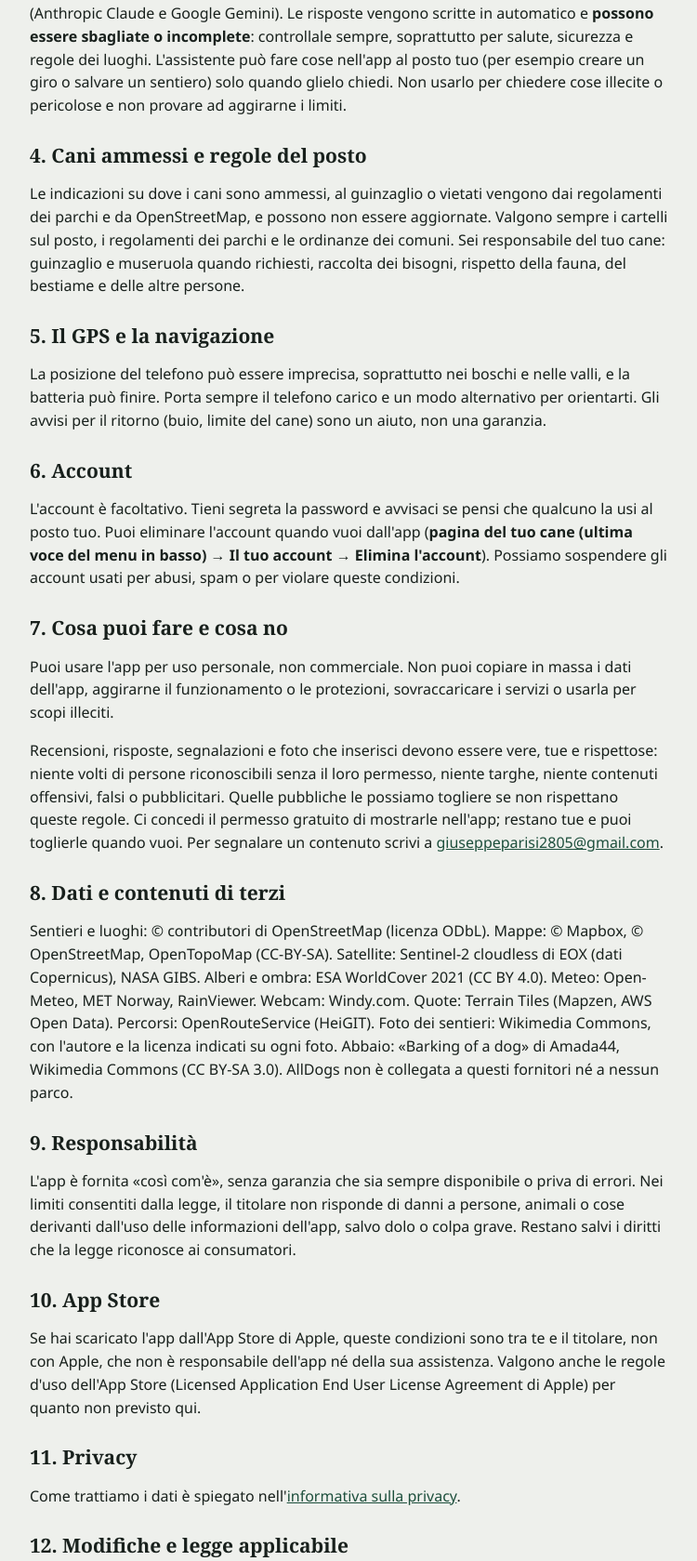
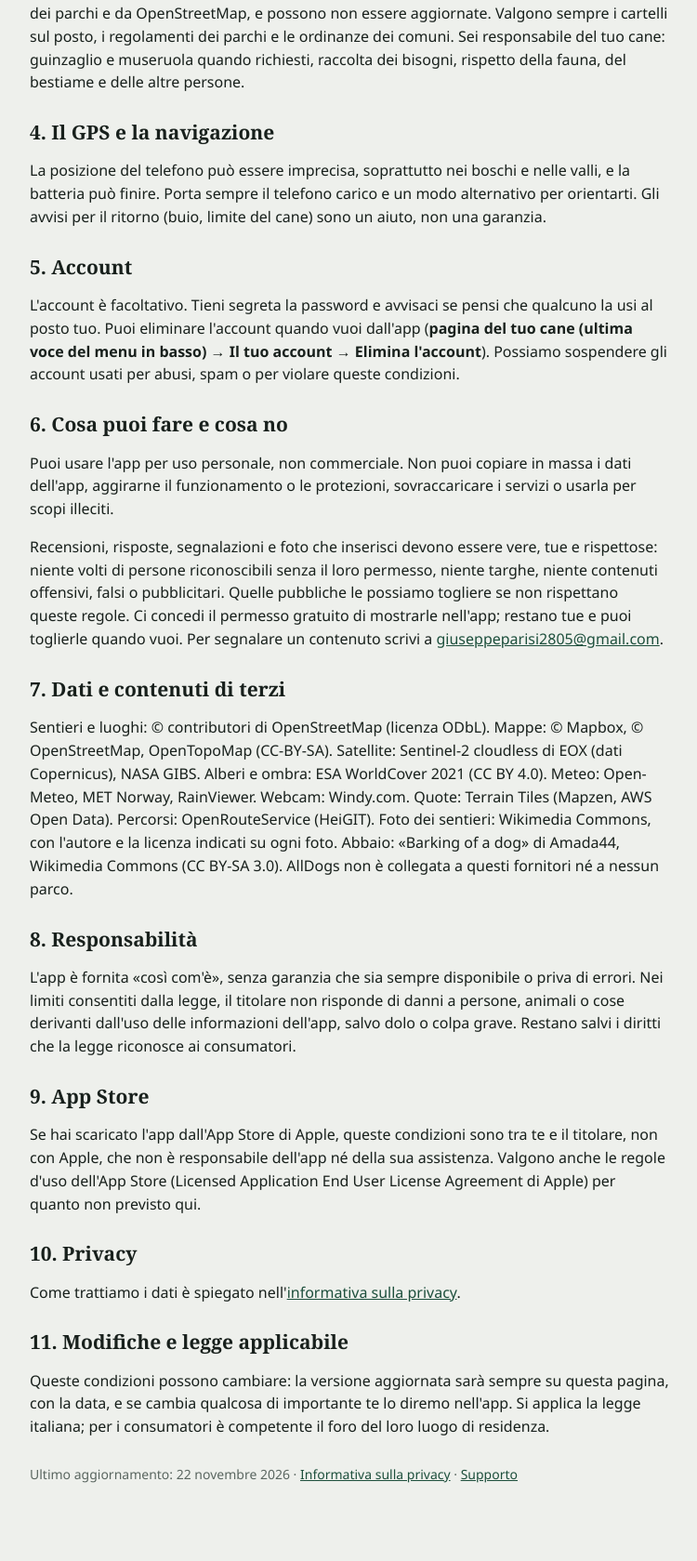
Before and after one commit to parseng/alldogs-app, a plain HTML site: page termini.html in a window 1280 px wide. Shown: the part 760-2439 px from the top of the page at 93% size, without its empty margins (264-1014 px from the left). Drawn offline with Linux system fonts and the light colour scheme.

Commit message:
Aggiornamento del sito pubblico di AllDogs
Co-Authored-By: Claude Opus 5.5 <noreply@anthropic.com>

```diff
--- a/termini.html
+++ b/termini.html
@@ -20,35 +20,32 @@
 <p><b>Decidi sempre tu</b>, sul posto, se partire, continuare o tornare indietro, guardando il tuo cane e il terreno.</p>
 <p><b>L'app non sostituisce il veterinario.</b> Pronto soccorso, salute, peso, forma fisica, allenamento e addestramento sono informazioni generali, non diagnosi né cure. Prima di aumentare molto l'attività del cane, o in caso di dubbio o emergenza, senti il veterinario.</p>
 
-<h2>3. L'assistente</h2>
-<p>L'assistente «Chiedi a Gohan» e la chat dell'allenatore usano l'intelligenza artificiale (Anthropic Claude e Google Gemini). Le risposte vengono scritte in automatico e <b>possono essere sbagliate o incomplete</b>: controllale sempre, soprattutto per salute, sicurezza e regole dei luoghi. L'assistente può fare cose nell'app al posto tuo (per esempio creare un giro o salvare un sentiero) solo quando glielo chiedi. Non usarlo per chiedere cose illecite o pericolose e non provare ad aggirarne i limiti.</p>
-
-<h2>4. Cani ammessi e regole del posto</h2>
+<h2>3. Cani ammessi e regole del posto</h2>
 <p>Le indicazioni su dove i cani sono ammessi, al guinzaglio o vietati vengono dai regolamenti dei parchi e da OpenStreetMap, e possono non essere aggiornate. Valgono sempre i cartelli sul posto, i regolamenti dei parchi e le ordinanze dei comuni. Sei responsabile del tuo cane: guinzaglio e museruola quando richiesti, raccolta dei bisogni, rispetto della fauna, del bestiame e delle altre persone.</p>
 
-<h2>5. Il GPS e la navigazione</h2>
+<h2>4. Il GPS e la navigazione</h2>
 <p>La posizione del telefono può essere imprecisa, soprattutto nei boschi e nelle valli, e la batteria può finire. Porta sempre il telefono carico e un modo alternativo per orientarti. Gli avvisi per il ritorno (buio, limite del cane) sono un aiuto, non una garanzia.</p>
 
-<h2>6. Account</h2>
+<h2>5. Account</h2>
 <p>L'account è facoltativo. Tieni segreta la password e avvisaci se pensi che qualcuno la usi al posto tuo. Puoi eliminare l'account quando vuoi dall'app (<b>pagina del tuo cane (ultima voce del menu in basso) → Il tuo account → Elimina l'account</b>). Possiamo sospendere gli account usati per abusi, spam o per violare queste condizioni.</p>
 
-<h2>7. Cosa puoi fare e cosa no</h2>
+<h2>6. Cosa puoi fare e cosa no</h2>
 <p>Puoi usare l'app per uso personale, non commerciale. Non puoi copiare in massa i dati dell'app, aggirarne il funzionamento o le protezioni, sovraccaricare i servizi o usarla per scopi illeciti.</p>
 <p>Recensioni, risposte, segnalazioni e foto che inserisci devono essere vere, tue e rispettose: niente volti di persone riconoscibili senza il loro permesso, niente targhe, niente contenuti offensivi, falsi o pubblicitari. Quelle pubbliche le possiamo togliere se non rispettano queste regole. Ci concedi il permesso gratuito di mostrarle nell'app; restano tue e puoi toglierle quando vuoi. Per segnalare un contenuto scrivi a <a href="mailto:giuseppeparisi2805@gmail.com">giuseppeparisi2805@gmail.com</a>.</p>
 
-<h2>8. Dati e contenuti di terzi</h2>
+<h2>7. Dati e contenuti di terzi</h2>
 <p>Sentieri e luoghi: © contributori di OpenStreetMap (licenza ODbL). Mappe: © Mapbox, © OpenStreetMap, OpenTopoMap (CC-BY-SA). Satellite: Sentinel-2 cloudless di EOX (dati Copernicus), NASA GIBS. Alberi e ombra: ESA WorldCover 2021 (CC BY 4.0). Meteo: Open-Meteo, MET Norway, RainViewer. Webcam: Windy.com. Quote: Terrain Tiles (Mapzen, AWS Open Data). Percorsi: OpenRouteService (HeiGIT). Foto dei sentieri: Wikimedia Commons, con l'autore e la licenza indicati su ogni foto. Abbaio: «Barking of a dog» di Amada44, Wikimedia Commons (CC BY-SA 3.0). AllDogs non è collegata a questi fornitori né a nessun parco.</p>
 
-<h2>9. Responsabilità</h2>
+<h2>8. Responsabilità</h2>
 <p>L'app è fornita «così com'è», senza garanzia che sia sempre disponibile o priva di errori. Nei limiti consentiti dalla legge, il titolare non risponde di danni a persone, animali o cose derivanti dall'uso delle informazioni dell'app, salvo dolo o colpa grave. Restano salvi i diritti che la legge riconosce ai consumatori.</p>
 
-<h2>10. App Store</h2>
+<h2>9. App Store</h2>
 <p>Se hai scaricato l'app dall'App Store di Apple, queste condizioni sono tra te e il titolare, non con Apple, che non è responsabile dell'app né della sua assistenza. Valgono anche le regole d'uso dell'App Store (Licensed Application End User License Agreement di Apple) per quanto non previsto qui.</p>
 
-<h2>11. Privacy</h2>
+<h2>10. Privacy</h2>
 <p>Come trattiamo i dati è spiegato nell'<a href="privacy.html">informativa sulla privacy</a>.</p>
 
-<h2>12. Modifiche e legge applicabile</h2>
+<h2>11. Modifiche e legge applicabile</h2>
 <p>Queste condizioni possono cambiare: la versione aggiornata sarà sempre su questa pagina, con la data, e se cambia qualcosa di importante te lo diremo nell'app. Si applica la legge italiana; per i consumatori è competente il foro del loro luogo di residenza.</p>
 <p class="small">Ultimo aggiornamento: 22 novembre 2026 · <a href="privacy.html">Informativa sulla privacy</a> · <a href="supporto.html">Supporto</a></p>
 </main>
```
Also changed, not shown: privacy.html (+4 -6 lines).
